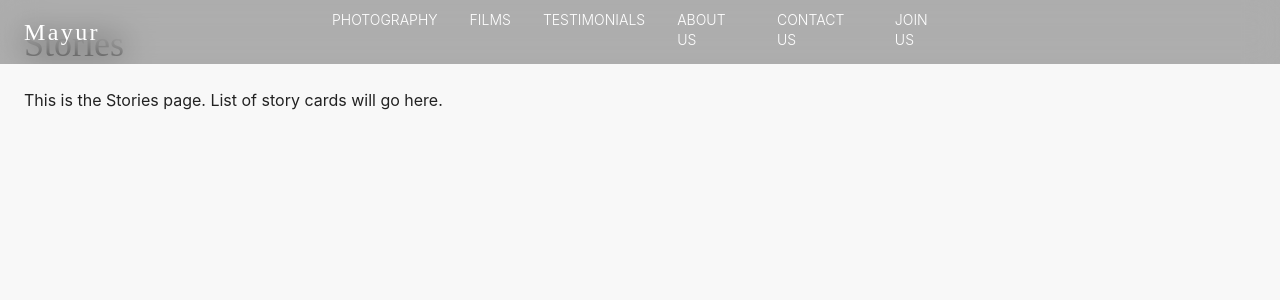
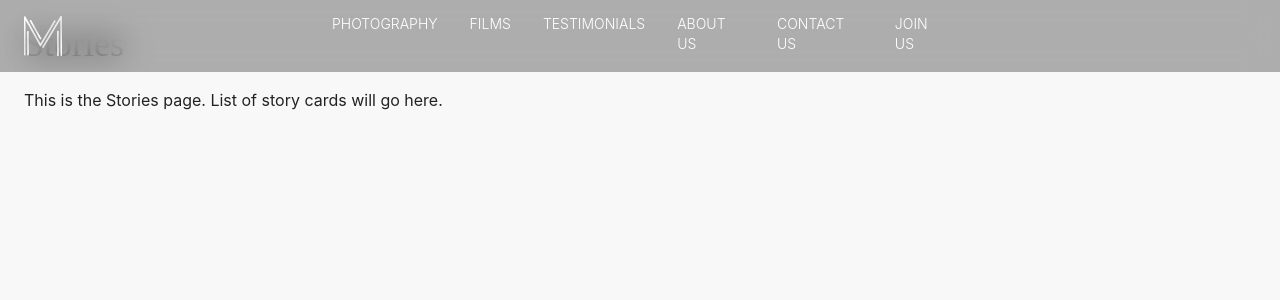
Before and after one commit to shlok2908/Mayur_photography, a React (Vite) app: page /stories in a window 1280 px wide. Shown: the top 300 px of the page. Built offline with nearby package versions, Linux system fonts and the light colour scheme.

Commit message:
header logo

```diff
--- a/src/components/Footer.jsx
+++ b/src/components/Footer.jsx
@@ -40,9 +40,14 @@ export default function Footer() {
           <div className="flex items-center justify-center gap-2"><Clock className="w-4 h-4" /> Mon - Sat, 10:00 AM - 7:00 PM</div>
         </div>
 
+
         {/* Right: Logo */}
-        <div className="text-xl font-display font-bold uppercase tracking-wider">
-          Mayur
+        <div className="rounded px-2 py-1">
+          <img
+            src="/Logo.png"
+            alt="Mayur Logo"
+            className="h-10 w-auto object-contain"
+          />
         </div>
       </div>
 
--- a/src/components/Navbar.jsx
+++ b/src/components/Navbar.jsx
@@ -1,6 +1,7 @@
 import { useState } from 'react';
 import { Link } from 'react-router-dom';
 import { Menu, X } from 'lucide-react';
+
 
 export default function Navbar() {
   const [isOpen, setIsOpen] = useState(false);
@@ -11,11 +12,16 @@ export default function Navbar() {
         {/* Left: Logo */}
         <Link
           to="/"
-          className="min-w-[120px] text-2xl font-display tracking-widest cursor-pointer z-10"
+          className="z-10 flex items-center"
           onClick={() => setIsOpen(false)}
         >
-          Mayur
+          <img
+            src="/header.png"
+            alt="Mayur Logo"
+            className="h-10 w-auto object-contain"
+          />
         </Link>
+
 
         {/* Center: Desktop Menu (absolutely centered) */}
         <ul className="hidden md:flex gap-8 text-sm uppercase font-light absolute left-1/2 -translate-x-1/2">
```
Also changed, not shown: public/header.png (added).
